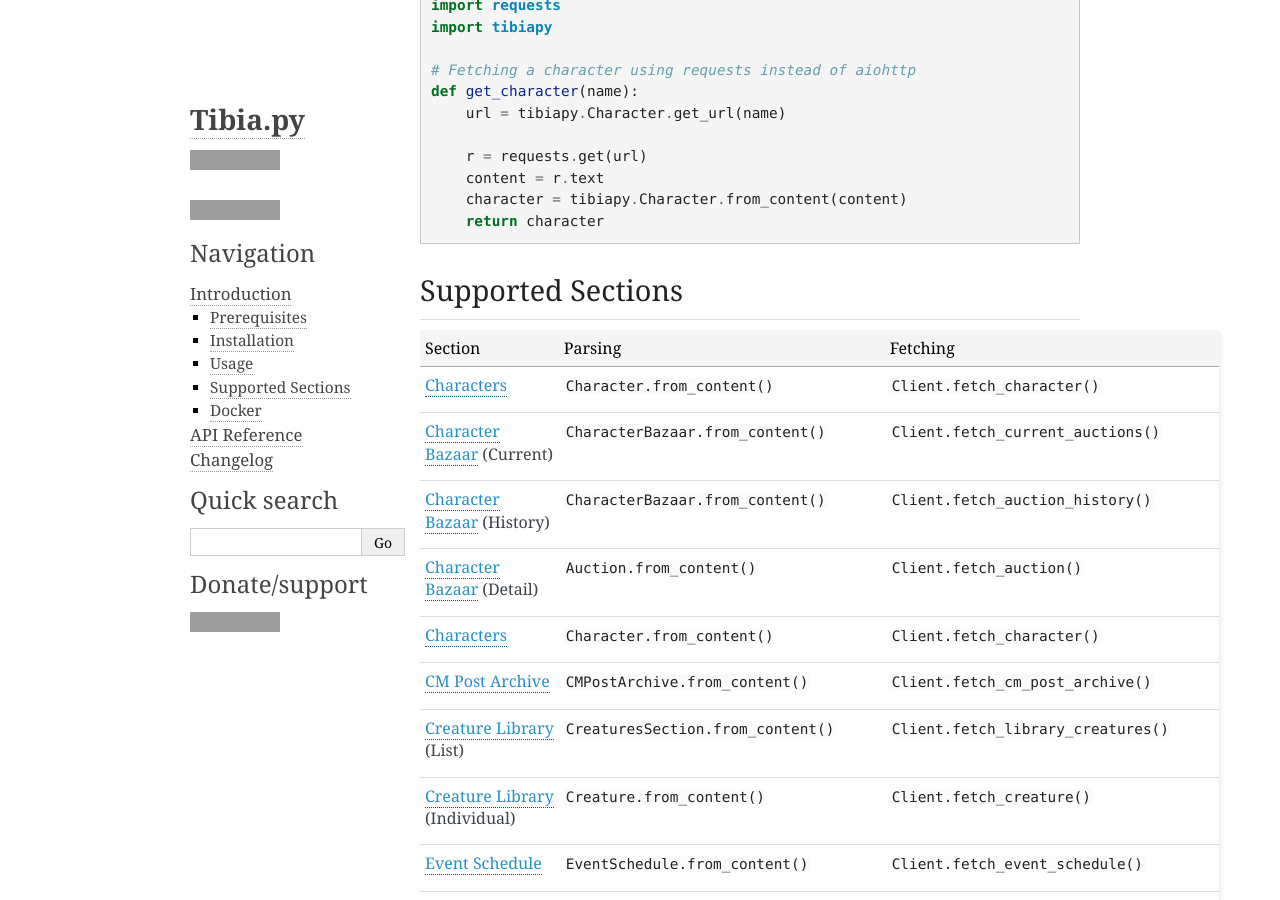
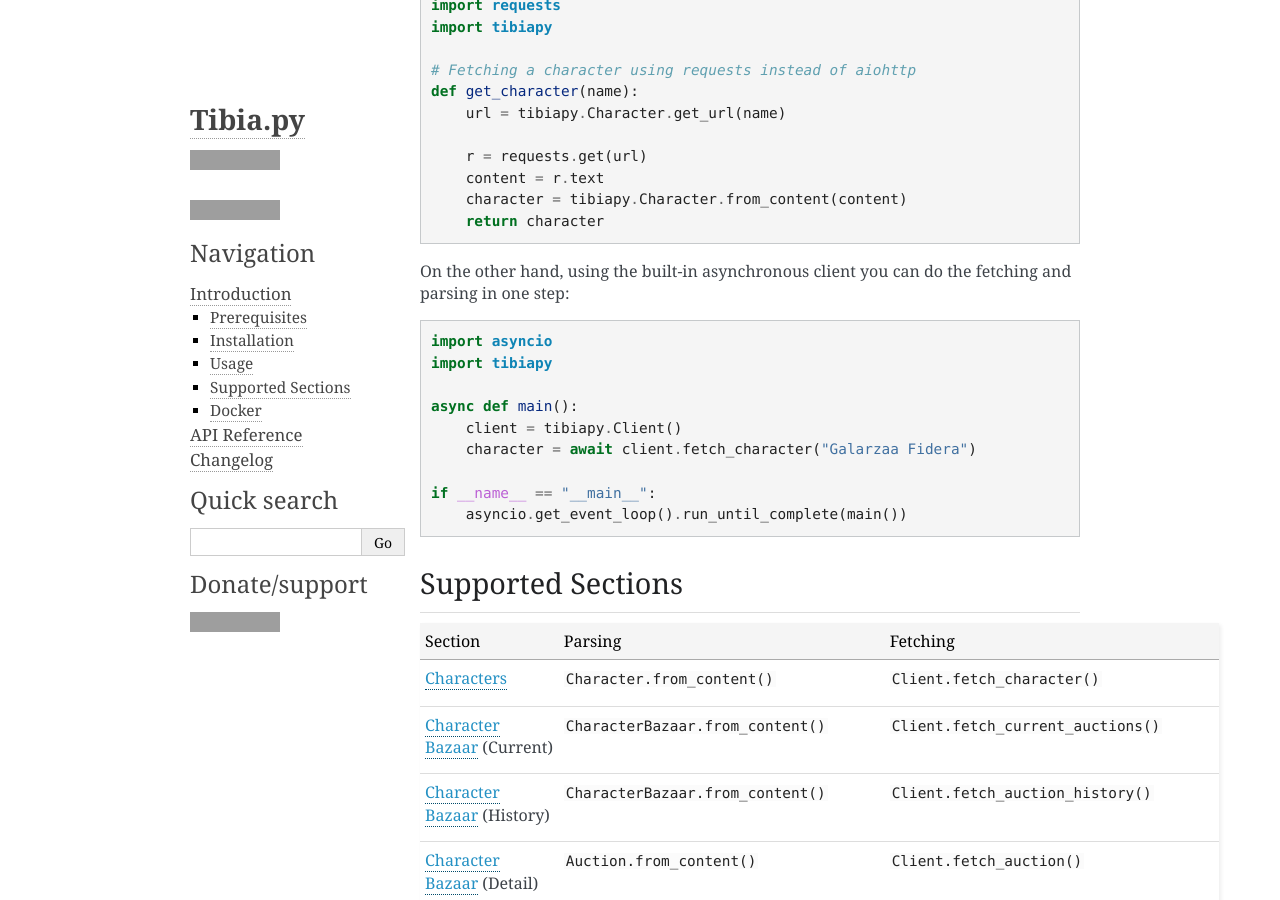
Before and after one commit to Galarzaa90/tibia.py, a Sphinx documentation site: the page built from docs/intro.rst, in a window 1280 px wide and 900 px high, scrolled down 1043 px, cut to the strip 0-900 px from the top of the window. Built offline with Sphinx 7.4.7, drawn with Linux system fonts in a browser that asks for light colours; grey boxes are pictures that could not be loaded.

Commit message:
Added simple async example

```diff
--- a/docs/intro.rst
+++ b/docs/intro.rst
@@ -57,6 +57,20 @@
         content = r.text
         character = tibiapy.Character.from_content(content)
         return character
+
+On the other hand, using the built-in asynchronous client you can do the fetching and parsing in one step:
+
+.. code-block:: python
+
+    import asyncio
+    import tibiapy
+
+    async def main():
+        client = tibiapy.Client()
+        character = await client.fetch_character("Galarzaa Fidera")
+
+    if __name__ == "__main__":
+        asyncio.get_event_loop().run_until_complete(main())
 
 
 Supported Sections
```
